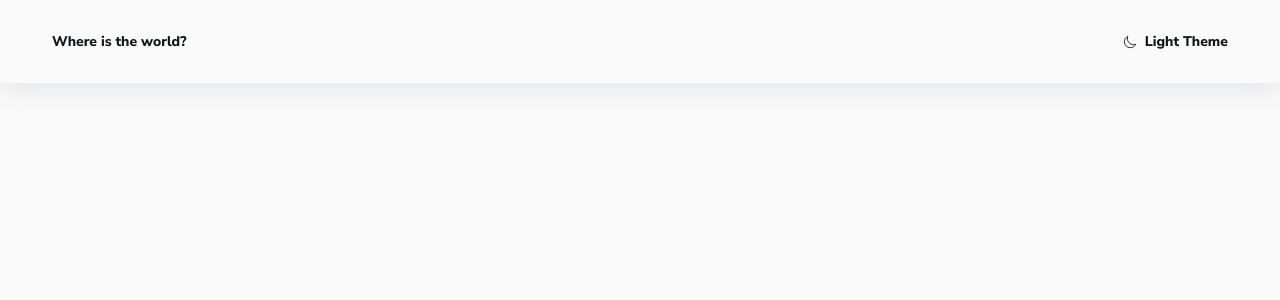
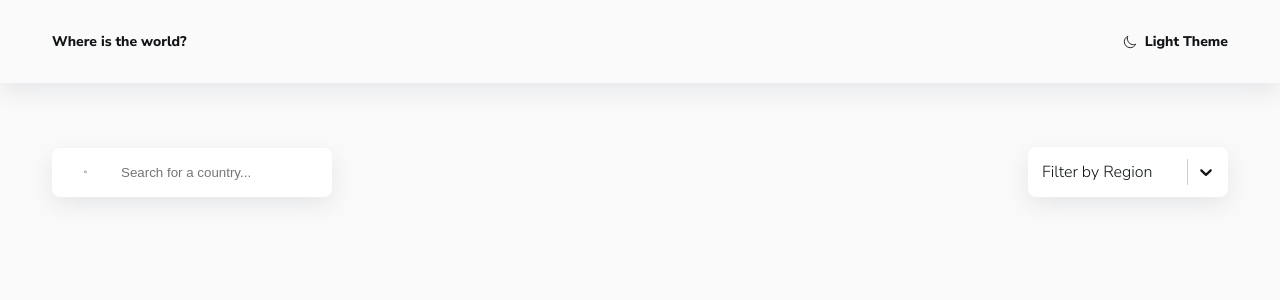
Before and after one commit to pnzdmd/countries-spa, a React (Create React App) app: page / in a window 1280 px wide. Shown: the top 300 px of the page. Built offline with nearby package versions, Linux system fonts and the light colour scheme; the HTML template or start-up script is replaced by a standard one.

Commit message:
Реализовать search

```diff
--- a/src/App.jsx
+++ b/src/App.jsx
@@ -1,9 +1,14 @@
+import Controls from './components/Controls/Controls';
 import Header from './components/Header/Header';
+import Main from './components/Main/Main';
 
 function App() {
   return (
     <>
       <Header />
+      <Main>
+        <Controls />
+      </Main>
     </>
   );
 }
--- a/src/components/Controls/Controls.jsx
+++ b/src/components/Controls/Controls.jsx
@@ -0,0 +1,45 @@
+import { useState, useEffect } from 'react';
+import styled from 'styled-components';
+import Search from '../Search/Search';
+import { CustomSelect } from '../CustomSelect/CustomSelect';
+
+const options = [
+  { value: 'Africa', label: 'Africa' },
+  { value: 'America', label: 'America' },
+  { value: 'Asia', label: 'Asia' },
+  { value: 'Europe', label: 'Europe' },
+  { value: 'Oceania', label: 'Oceania' },
+];
+
+const Wrapper = styled.div`
+  display: flex;
+  flex-direction: column;
+  align-items: flex-start;
+
+  @media (min-width: 767px) {
+    flex-direction: row;
+    justify-content: space-between;
+    align-items: center;
+  }
+`;
+
+const Controls = () => {
+  const [search, setSearch] = useState('');
+  const [region, setRegion] = useState('');
+
+  return (
+    <Wrapper>
+      <Search search={search} setSearch={setSearch} />
+      <CustomSelect
+        options={options}
+        placeholder='Filter by Region'
+        isClearable
+        isSearchable={false}
+        value={region}
+        onChange={setRegion}
+      />
+    </Wrapper>
+  );
+};
+
+export default Controls;
--- a/src/components/CustomSelect/CustomSelect.jsx
+++ b/src/components/CustomSelect/CustomSelect.jsx
@@ -0,0 +1,43 @@
+import styled from 'styled-components';
+import Select from 'react-select';
+
+export const CustomSelect = styled(Select).attrs({
+  styles: {
+    control: (provided) => ({
+      ...provided,
+      backgroundColor: 'var(--colors-ui-base)',
+      color: 'var(--colors-text)',
+      borderRadius: 'var(--radii)',
+      padding: '0.25rem',
+      border: 'none',
+      boxShadow: 'var(--shadow)',
+      height: '50px',
+    }),
+    option: (provided, state) => ({
+      ...provided,
+      cursor: 'pointer',
+      color: 'var(--colors-text)',
+      backgroundColor: state.isSelected
+        ? 'var(--colors-bg)'
+        : 'var(--colors-ui-base)',
+    }),
+  },
+})`
+  width: 200px;
+  border-radius: var(--radii);
+  font-family: var(--family);
+  border: none;
+
+  & > * {
+    box-shadow: var(--shadow);
+  }
+  & input {
+    padding-left: 0.25rem;
+  }
+  & * {
+    color: var(--colors-text) !important;
+  }
+  & > div[id] {
+    background-color: var(--colors-ui-base);
+  }
+`;
--- /dev/null
+++ b/src/components/Main/Main.jsx
@@ -0,0 +1,19 @@
+import styled from 'styled-components';
+import { Container } from '../Container/Container';
+
+const Wrapper = styled.main`
+  padding: 2rem 0;
+  @media (min-width: 767px) {
+    padding: 4rem 0;
+  }
+`;
+
+const Main = ({ children }) => {
+  return (
+    <Wrapper>
+      <Container>{children}</Container>
+    </Wrapper>
+  );
+};
+
+export default Main;
--- a/src/components/Search/Search.jsx
+++ b/src/components/Search/Search.jsx
@@ -0,0 +1,42 @@
+import styled from 'styled-components';
+import { IoSearch } from 'react-icons/io5';
+
+import React from 'react';
+
+const InputContainer = styled.label`
+  background-color: var(--colors-ui-base);
+  padding: 1rem 2rem;
+  display: flex;
+  align-items: center;
+
+  border-radius: var(--radii);
+  box-shadow: var(--shadow);
+  width: 100%;
+  margin-bottom: 1rem;
+
+  @media (min-width: 767px) {
+    margin-bottom: 0;
+    width: 280px;
+  }
+`;
+const Input = styled.input.attrs({
+  type: 'search',
+  placeholder: 'Search for a country...',
+})`
+  margin-left: 2rem;
+  border: none;
+  outline: none;
+  color: var(--color-text);
+  background-color: var(--colors-ui-base);
+`;
+
+const Search = ({ search, setSearch }) => {
+  return (
+    <InputContainer>
+      <IoSearch />
+      <Input onChange={(e) => setSearch(e.target.value)} value={search} />
+    </InputContainer>
+  );
+};
+
+export default Search;
```
